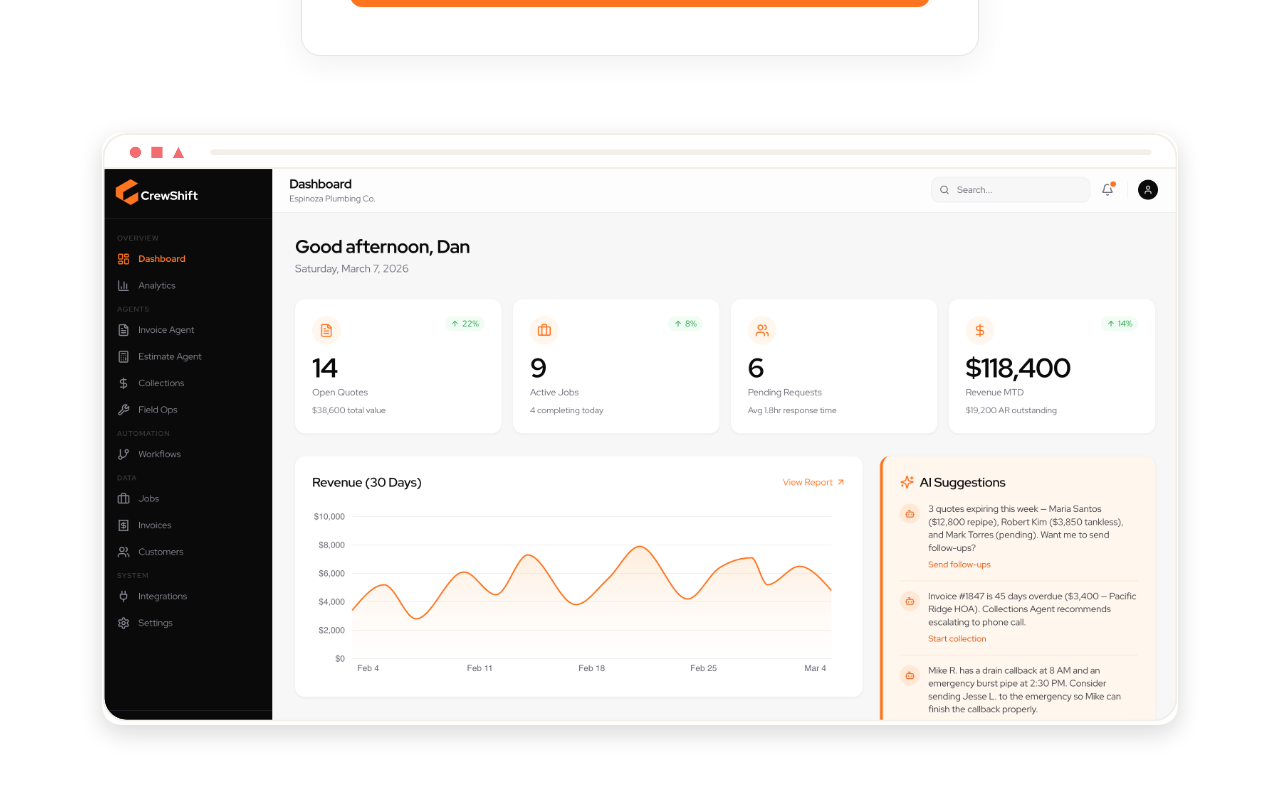
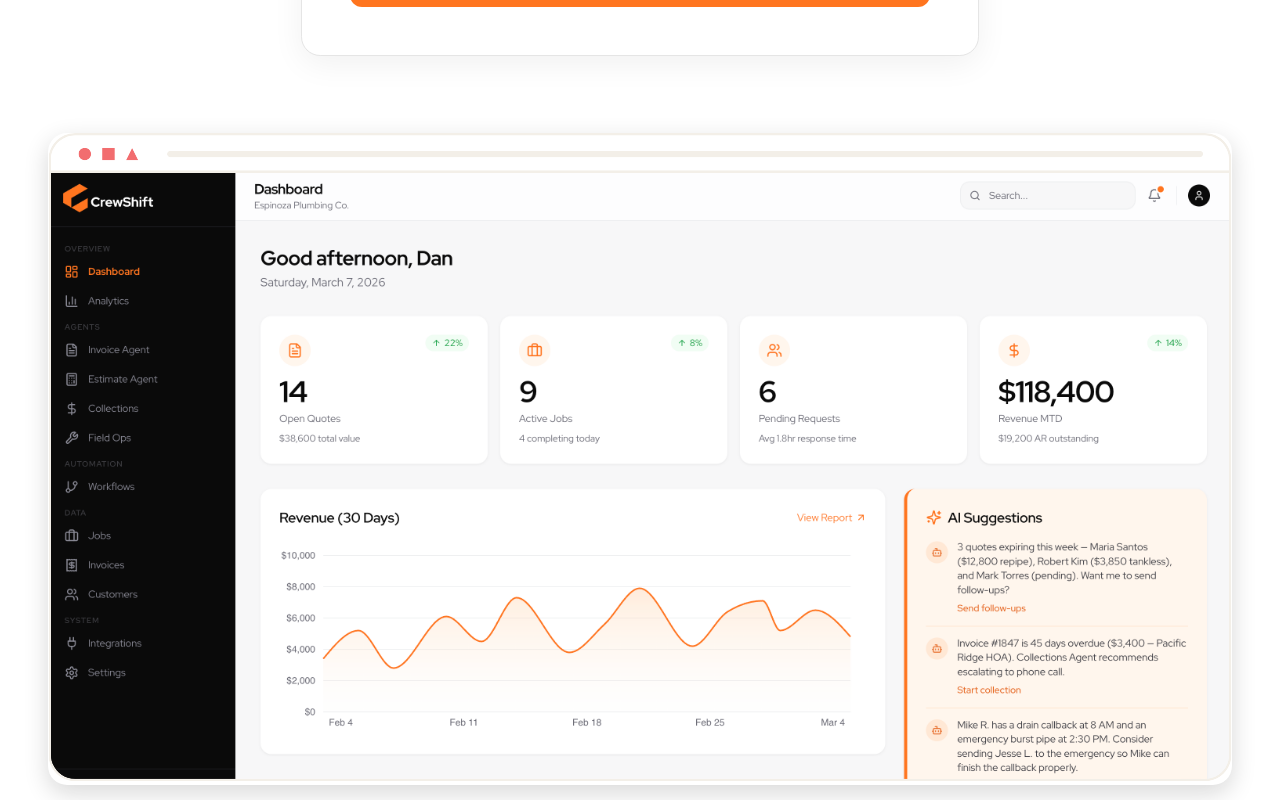
Before and after one commit to dandespinoza/crewshift-landing, a Next.js app: page / in a window 1280 px wide. Shown: the part 760-1560 px from the top of the page. Built offline with nearby package versions, Linux system fonts and the light colour scheme.

Commit message:
Revert hero image clipping, keep reduced hero padding
Co-Authored-By: Claude Opus 4.6 <noreply@anthropic.com>

```diff
--- a/src/app/landing.css
+++ b/src/app/landing.css
@@ -397,7 +397,7 @@ p {
 }
 .header-image-wrapper {
   width: 100%;
-  max-width: 56rem;
+  max-width: 64rem;
   grid-column-gap: 2rem;
   grid-row-gap: 2rem;
   border-radius: 1rem;
```
